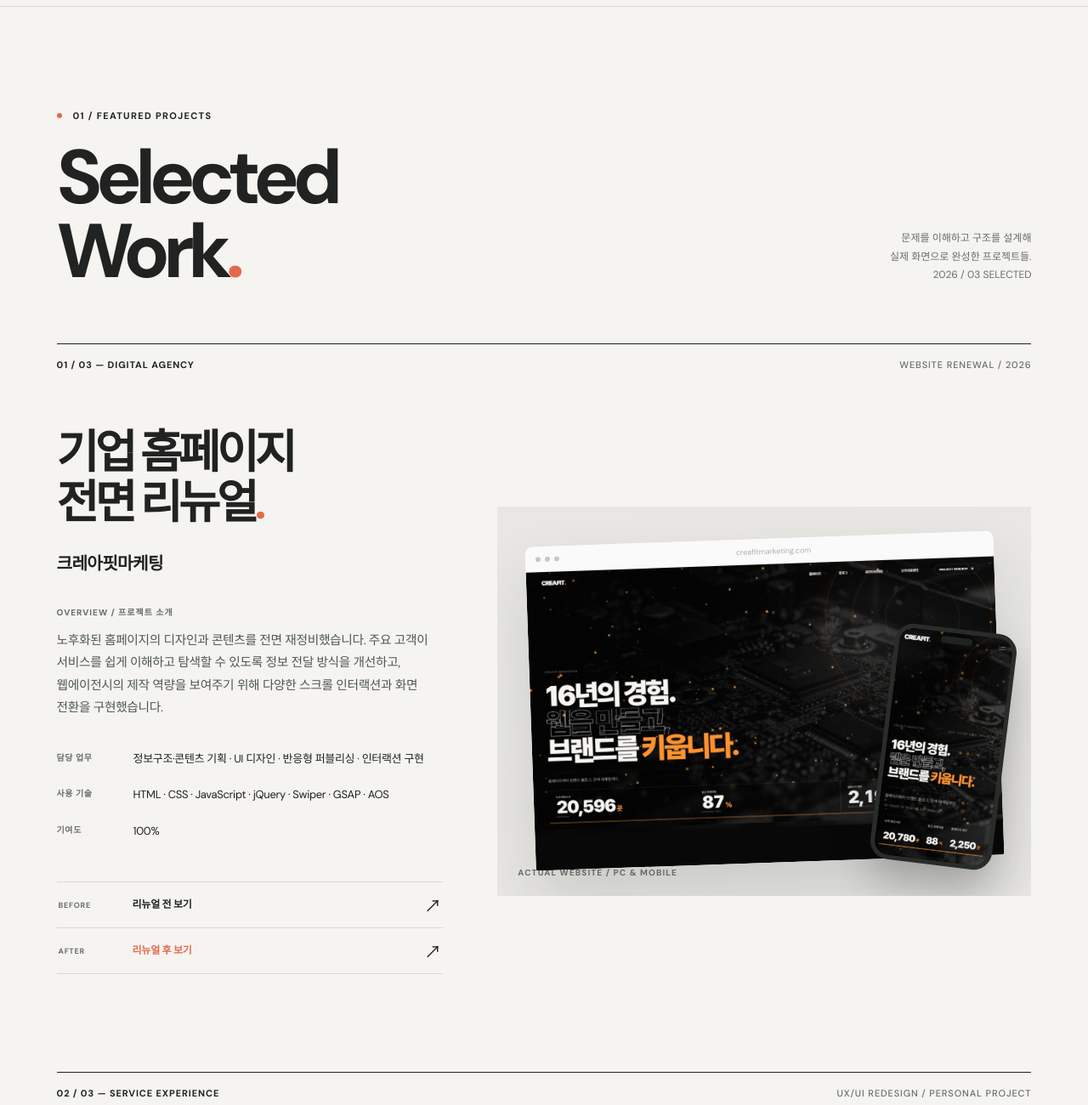
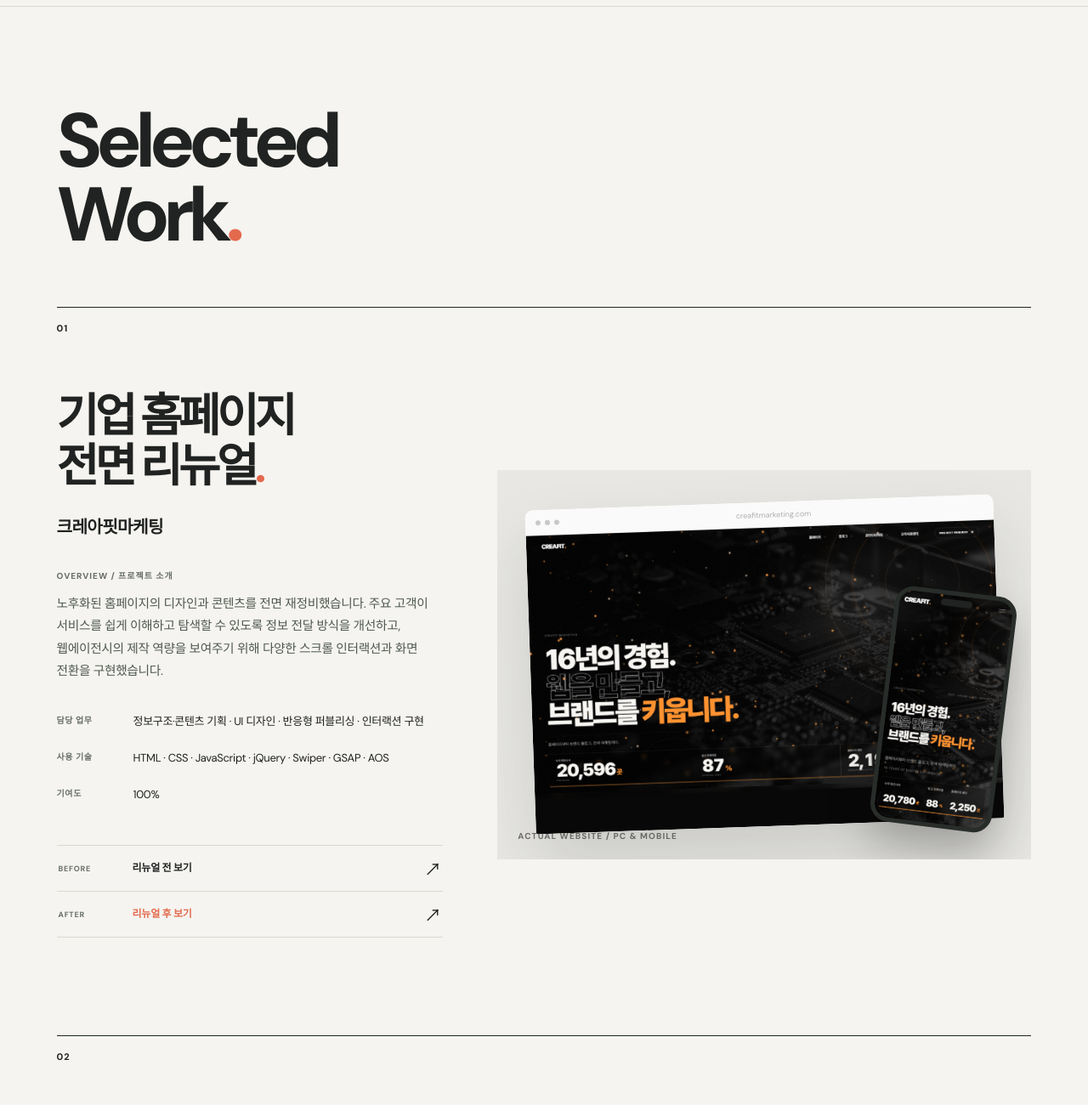
Before and after one commit to maezoo/portfolio_2026, a plain HTML site: page portfolio-new/index.html in a window 1280 px wide. Shown: the part 820-2120 px from the top of the page at 85% size. Drawn offline with Linux system fonts and the light colour scheme.

Commit message:
Simplify Selected Work section and project labels

```diff
--- a/portfolio-new/index.html
+++ b/portfolio-new/index.html
@@ -396,7 +396,8 @@
       .work .work-image .visual-bnj{min-height:355px}
       .work .work-image .bnj-main{font-size:58px}
     }
-      </style>
+        .work .project-overline span:last-child{color:var(--ink);font-weight:700}
+  </style>
 </head>
 <body>
   <a class="skip" href="#work">프로젝트로 바로가기</a>
@@ -435,13 +436,12 @@
     <section class="section work" id="work" aria-labelledby="work-title">
       <div class="wrap">
         <div class="section-head reveal">
-          <div><span class="eyebrow"><i class="bullet" aria-hidden="true"></i> 01 / FEATURED PROJECTS</span><h2 class="section-title" id="work-title">Selected<br>Work<span style="color:var(--accent)">.</span></h2></div>
-          <p class="section-caption">문제를 이해하고 구조를 설계해<br>실제 화면으로 완성한 프로젝트들.<br>2026 / 03 SELECTED</p>
+          <div><h2 class="section-title" id="work-title">Selected<br>Work<span style="color:var(--accent)">.</span></h2></div>
         </div>
 
         <div class="projects">
           <article class="project work-project" aria-labelledby="project1-title">
-            <div class="project-overline"><span>01 / 03 — DIGITAL AGENCY</span><span>WEBSITE RENEWAL / 2026</span></div>
+            <div class="project-overline"><span>01</span></div>
             <div class="work-layout">
               <div class="work-info">
                 <div class="work-head"><div class="work-name reveal"><h3 id="project1-title">기업 홈페이지<br>전면 리뉴얼<span class="work-period">.</span></h3><p class="work-company">크레아핏마케팅</p></div></div>
@@ -471,7 +471,7 @@
           </article>
 
           <article class="project work-project" aria-labelledby="project2-title">
-            <div class="project-overline"><span>02 / 03 — SERVICE EXPERIENCE</span><span>UX/UI REDESIGN / PERSONAL PROJECT</span></div>
+            <div class="project-overline"><span>02</span></div>
             <div class="work-layout">
               <div class="work-info">
                 <div class="work-head"><div class="work-name reveal"><h3 id="project2-title">행정 서비스<br>UX 리디자인<span class="work-period">.</span></h3><p class="work-company">동감 행정사사무소<span class="work-company-note">/ 개인 프로젝트</span></p></div></div>
@@ -511,7 +511,7 @@
           </article>
 
           <article class="project work-project" aria-labelledby="project3-title">
-            <div class="project-overline"><span>03 / 03 — INDUSTRIAL & PRODUCT</span><span>CORPORATE WEB / RENEWAL</span></div>
+            <div class="project-overline"><span>03</span></div>
             <div class="work-layout">
               <div class="work-info">
                 <div class="work-head"><div class="work-name reveal"><h3 id="project3-title">제조업 기업<br>홈페이지 리뉴얼<span class="work-period">.</span></h3><p class="work-company">비앤제이플러스</p></div></div>
```
